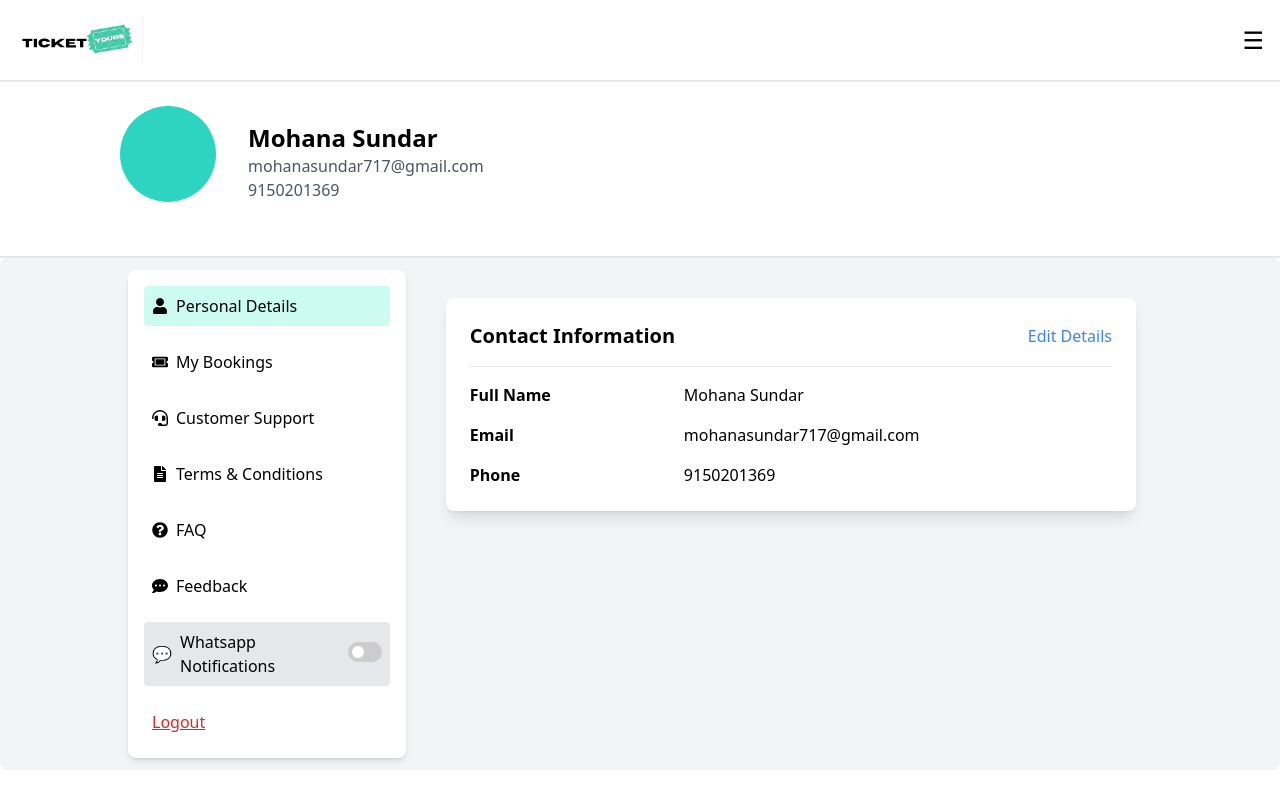
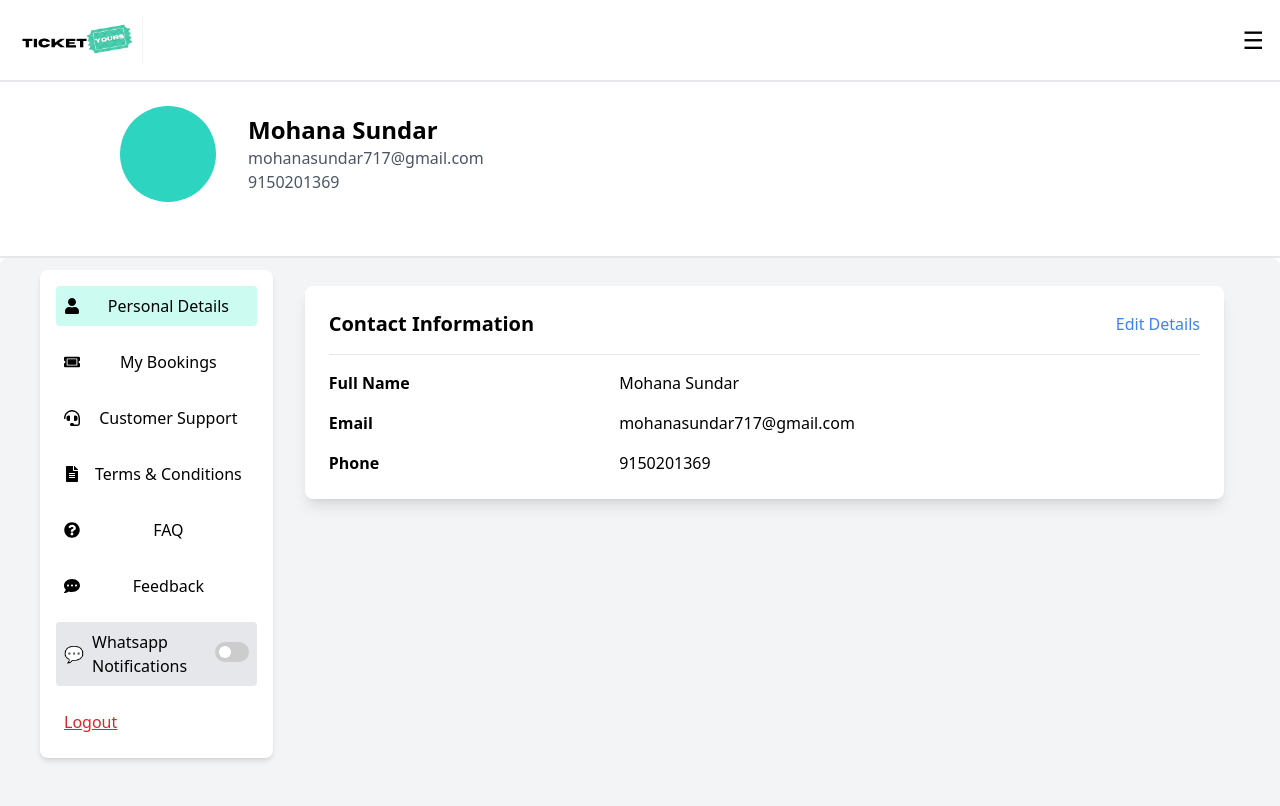
Before and after one commit to Mohana-Sundar-M/TicketYours, a React (Vite) app in the folder app/: page / in a window 1280 px wide. Shown: the top 806 px of the page. Built offline with nearby package versions, Linux system fonts and the light colour scheme.

Commit message:
new changes

```diff
--- a/app/src/App.tsx
+++ b/app/src/App.tsx
@@ -8,7 +8,7 @@ import Profile from './pages/Profile';
 
 const App: React.FC = () => {
   return (
-    <div className="flex h-screen">
+    <div className=" ">
 
       <Profile/>
     </div>
--- a/app/src/components/profile/ProfileHead.tsx
+++ b/app/src/components/profile/ProfileHead.tsx
@@ -12,10 +12,10 @@ const ProfileHead: React.FC = () => {
       </nav>
       <div className="flex flex-col p-6 bg-white w-full min-h-44 border-b-2">
   <div className="flex flex-col items-center md:pl-24 md:flex-row">
-    <div className="bg-teal-400 rounded-full w-24 h-24 flex items-center justify-center md:fixed md:relative md:mb-0 mb-4">
+    <div className="bg-teal-400 rounded-full w-24 h-24 flex items-center justify-center md:relative md:mb-0 mb-4">
     </div>
     <div className="flex flex-col items-center text-center md:items-start md:text-left md:pl-8">
-      <h1 className="mt-4 text-2xl font-bold">Mohana Sundar</h1>
+      <h1 className=" text-2xl font-bold">Mohana Sundar</h1>
       <p className="text-gray-600">mohanasundar717@gmail.com</p>
       <p className="text-gray-600">9150201369</p>
     </div>
--- a/app/src/components/profile/SideMenu.tsx
+++ b/app/src/components/profile/SideMenu.tsx
@@ -1,6 +1,6 @@
 import React from 'react';
 import { Link, useLocation } from 'react-router-dom';
-import '../../css/SideMenu.css'
+// import '../../css/SideMenu.css'
 import {
   FaUser,
   FaTicketAlt,
@@ -23,7 +23,7 @@ const SideMenu: React.FC = () => {
   ];
 
   return (
-    <nav className="side-menu bg-white p-4 shadow-md rounded-lg">
+    <nav className="side-menu bg-white p-4 shadow-md rounded-lg h-fit">
       <ul className="space-y-4">
         {menuItems.map((item) => (
           <li
@@ -32,8 +32,8 @@ const SideMenu: React.FC = () => {
               location.pathname === item.path ? 'bg-teal-100' : ''
             }`}
           >
-            <span className="mr-2">{item.icon}</span>
-            <Link to={item.path}>{item.label}</Link>
+            <Link to={item.path} className="mr-2">{item.icon}</Link>
+            <Link to={item.path} className='text-center w-full'>{item.label}</Link>
           </li>
         ))}
         <li className="flex items-center p-2 bg-gray-200 rounded">
--- a/app/src/css/SideMenu.css
+++ b/app/src/css/SideMenu.css
@@ -1,6 +1,6 @@
 /* Side Mnu Css to Control the resposnivness*/
 
-.side-menu {
+/* .side-menu {
     display: flex;
     flex-direction: column;
     align-items: flex-start;
@@ -18,8 +18,8 @@
   .side-menu li {
     width: 100%;
   }
-
-  @media (max-width: 969px) {
+   */
+  /* @media (max-width: 969px) {
     .side-menu {
       width: 90%;
       margin: 0 auto;
@@ -41,4 +41,4 @@
     .side-menu li .switch {
       margin-left: auto;
     }
-  }
+  } */
--- a/app/src/pages/Profile.tsx
+++ b/app/src/pages/Profile.tsx
@@ -1,35 +1,35 @@
 // src/Profile.tsx
-import React from 'react';
-import { BrowserRouter as Router, Route, Routes } from 'react-router-dom';
-import SideMenu from '../components/profile/SideMenu';
-import PersonalDetails from '../components/profile/PersonalDetails';
+import React from "react";
+import { BrowserRouter as Router, Route, Routes } from "react-router-dom";
+import SideMenu from "../components/profile/SideMenu";
+import PersonalDetails from "../components/profile/PersonalDetails";
 
-import '../css/Profile.css';
-import ProfileHead from '../components/profile/ProfileHead';
-import MyBookings from '../components/profile/MyBookings';
-import CustomerSupport from '../components/profile/CustomerSupport';
-import TermsCondition from '../components/profile/TermsCondition';
-import Faq from '../components/profile/Faq';
-import FeedBack from '../components/profile/FeedBack';
+import "../css/Profile.css";
+import ProfileHead from "../components/profile/ProfileHead";
+import MyBookings from "../components/profile/MyBookings";
+import CustomerSupport from "../components/profile/CustomerSupport";
+import TermsCondition from "../components/profile/TermsCondition";
+import Faq from "../components/profile/Faq";
+import FeedBack from "../components/profile/FeedBack";
 
 const Profile: React.FC = () => {
-
   return (
-    <Router><div className='min-w-full'>
-      <ProfileHead/>
-      <div className="max-h-screen flex flex-row md:flex-row bg-gray-100 pr-32 pl-32 pt-3 rounded-lg pb-3 flex-col">
-        <SideMenu  />
-        <div className="w-full sm:w-3/4 pt-3 pl-6">
-          <Routes>
-            <Route path="/"  Component={PersonalDetails} />
-            <Route path="/bookings"  Component={MyBookings} />
-            <Route path="/support"  Component={CustomerSupport} />
-            <Route path="/terms"  Component={TermsCondition} />
-            <Route path="/faq"  Component={Faq} />
-            <Route path="/feedback"  Component={FeedBack} />
-          </Routes>
+    <Router>
+      <div className="min-w-full">
+        <ProfileHead />
+        <div className=" min-h-svh flex md:flex-row bg-gray-100 cu500:px-10 md-px-20 justify-center pt-3 rounded-lg flex-col gap-4 py-4">
+          <SideMenu />
+          <div className="w-full h-fit">
+            <Routes>
+              <Route path="/" Component={PersonalDetails} />
+              <Route path="/bookings" Component={MyBookings} />
+              <Route path="/support" Component={CustomerSupport} />
+              <Route path="/terms" Component={TermsCondition} />
+              <Route path="/faq" Component={Faq} />
+              <Route path="/feedback" Component={FeedBack} />
+            </Routes>
+          </div>
         </div>
-      </div>
       </div>
     </Router>
   );
--- a/app/tailwind.config.js
+++ b/app/tailwind.config.js
@@ -1,22 +1,57 @@
-module.exports = {
-  purge: ['./src/**/*.{js,jsx,ts,tsx}', './public/index.html'],
-  darkMode: false, // or 'media' or 'class'
+// module.exports = {
+//   purge: ['./src/**/*.{js,jsx,ts,tsx}', './public/index.html'],
+//   darkMode: false, // or 'media' or 'class'
+//   theme: {
+//     extend: {
+//       container: {
+//         center: true,
+//         padding: '2rem',
+//         screens: {
+//           sm: '100%',
+//           md: '100%',
+//           lg: '800px',
+//           xl: '1024px',
+//         },
+//       },
+//     },
+//   },
+//   variants: {
+//     extend: {},
+//   },
+//   plugins: [],
+// }
+
+
+
+/** @type {import('tailwindcss').Config} */
+export default {
+  content: [
+    "./index.html",
+    "./src/**/*.{vue,js,ts,jsx,tsx}",
+    "node_modules/@material-tailwind/react/components/**/*.{js,ts,jsx,tsx}",
+    "node_modules/@material-tailwind/react/theme/components/**/*.{js,ts,jsx,tsx}",
+
+  ],
   theme: {
+    screens: {
+      sm: "640px",
+      cu600:"600px",
+      md: "768px",
+      sg: "900px",
+      lg: "1024px",
+      xl: "1280px",
+      "2xl": "1536px",
+      cu500: "500px",
+      cu300: "300px",
+      cu400: "400px",
+      cu800:"800px",
+      cu700:"700px"
+    },
     extend: {
-      container: {
-        center: true,
-        padding: '2rem',
-        screens: {
-          sm: '100%',
-          md: '100%',
-          lg: '800px',
-          xl: '1024px',
-        },
+      aspectRatio: {
+        "4/3": "4 / 3",
       },
     },
   },
-  variants: {
-    extend: {},
-  },
   plugins: [],
-}
+};
```
